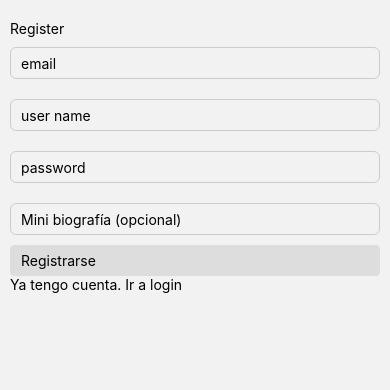
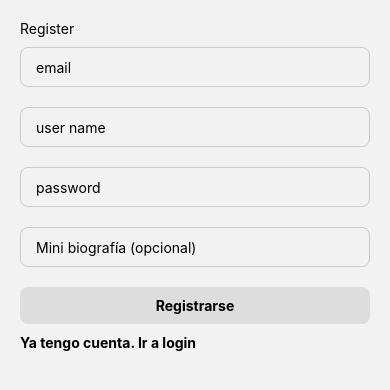
Before and after one commit to orianagUdesa/progra3_mobile, a React Native app in the folder my-app/: screen /Registro in a window 390 px wide. Shown: the top 390 px of the page. Built offline with nearby package versions, Linux system fonts and the light colour scheme; no server answers.

Commit message:
css a register, home, post y login

```diff
--- a/my-app/src/Components/Post/Post.js
+++ b/my-app/src/Components/Post/Post.js
@@ -76,10 +76,9 @@ class Post extends Component {
         const { datos } = this.props.posts;
         return (
           <View style={styles.post}>
-            <Text style={styles.texto}>Datos del Post</Text>
-            <Text style={styles.texto}>Email: {datos.owner}</Text>
-            <Text style={styles.texto}>Texto: {datos.textoPost}</Text>
-            <Text style={styles.likes}>Cantidad de likes: {this.state.cantidadDeLikes}</Text>
+            <Text style={styles.texto}>Publicado por: {datos.owner}</Text>
+            <Text style={styles.texto}>{datos.textoPost}</Text>
+            <Text style={styles.likes}>Likes: {this.state.cantidadDeLikes}</Text>
 
             {this.state.like ? (
               <TouchableOpacity onPress={() => this.unLike()}>
@@ -105,7 +104,7 @@ class Post extends Component {
               <Text>Aún no hay comentarios</Text>
             )}
 
-            <View>
+            <View style={styles.commentButtonContainer}>
               <TextInput
                 keyboardType="default"
                 placeholder="Escribí tu comentario"
@@ -115,8 +114,10 @@ class Post extends Component {
                 multiline
                 value={this.state.comment}
               />
-              <TouchableOpacity onPress={() => this.crearComment()}>
-                <Text>Comentar</Text>
+              <TouchableOpacity
+                style={styles.commentButton}
+                onPress={() => this.crearComment()}>
+                <Text style={styles.commentButtonText}>Comentar</Text>
               </TouchableOpacity>
             </View>
           </View>
@@ -126,27 +127,42 @@ class Post extends Component {
 }
 
 const styles = StyleSheet.create({
-    post:{
-        textAlign: 'right',
-        fontFamily: 'Roboto',
-        borderStyle:'solid',
-    },
-    texto:{
-        textAlign: 'center',
-    },
-    likes:{
-        textAlign:'right',
-    },
-    commentAuthor: {
-        fontWeight: 'bold', // Podemos ajustar este estilo según la app que tomemos de referencia, lo hice para que destaque
+    post: {
+        backgroundColor: 'white',
+        borderRadius: 10,
+        padding: 16,
+        marginVertical: 8,
       },
-    estiloimagen:{
-        marginTop: 20,
-        marginBottom: 10,
-        height:300,
-        width:"100%"
-    }
+      texto: {
+        fontSize: 16,
+        marginBottom: 8,
+      },
+      likes: {
+        fontSize: 14,
+        color: 'gray',
+        marginBottom: 8,
+      },
+      commentAuthor: {
+        fontWeight: 'bold',
+        marginRight: 4,
+      },
+      commentButtonContainer: {
+        flexDirection: 'row',
+        justifyContent: 'flex-end',
+        marginTop: 8, // Espacio entre los comentarios y el botón
+      },
 
+      commentButton: {
+        backgroundColor: '#333',
+        paddingVertical: 8,
+        paddingHorizontal: 16,
+        borderRadius: 10,
+      },
+
+      commentButtonText: {
+        color: 'white',
+        fontWeight: 'bold',
+      },
 })
 
 export default Post;
--- a/my-app/src/screens/Home/Home.js
+++ b/my-app/src/screens/Home/Home.js
@@ -43,7 +43,7 @@ class Home extends Component {
     render(){
         return(
             <View style={styles.mainContainer}>
-                <Text style={styles.title}>Hola mimi!</Text>
+                <Text style={styles.title}>VSCO inspiration</Text>
                 <Text>Posts</Text>
                 {
                     this.state.listaPost.length === 0
@@ -68,16 +68,24 @@ const styles= StyleSheet.create({
     title: {
         textAlign: 'center',
         fontSize: '26px',
+        fontSize: 24,
+        fontWeight: 'bold',
+        marginBottom: 20,
+        color: '#333',
     },
     mainContainer: {
         flex: 1,
         borderRadius: 6,
         marginHorizontal: 20,
-        marginVertical: 5
+        marginVertical: 5,
+        flex: 1,
+        backgroundColor: '#F7F7F7',
+        padding: 20,
     },
     logout:{
         fontSize: '16px',
-
+        color: 'blue',
+        marginTop: 16,
     }
 })
 
--- a/my-app/src/screens/Login/Login.js
+++ b/my-app/src/screens/Login/Login.js
@@ -72,34 +72,36 @@ class Login extends Component {
 }
 
 const styles = StyleSheet.create({
-    formContainer:{
-        paddingHorizontal:10,
+    formContainer: {
+        paddingHorizontal: 20,
         marginTop: 20,
-    },
-    input:{
-        height:20,
-        paddingVertical:15,
-        paddingHorizontal: 10,
-        borderWidth:1,
+      },
+      input: {
+        height: 40,
+        paddingVertical: 10,
+        paddingHorizontal: 15,
+        borderWidth: 1,
         borderColor: '#ccc',
-        borderStyle: 'solid',
-        borderRadius: 6,
-        marginVertical:10,
-    },
-    button:{
-        backgroundColor:'blue',
-        paddingHorizontal: 10,
-        paddingVertical: 6,
+        borderRadius: 8,
+        marginVertical: 10,
+      },
+      button: {
+        backgroundColor: '#ddd',
+        paddingVertical: 10,
+        paddingHorizontal: 15,
+        borderRadius: 8,
+        marginVertical: 10,
+        alignItems: 'center',
+      },
+      textButton: {
+        color: '#000', // Negro
+        fontWeight: 'bold',
+      },
+      registerText: {
+        marginTop: 10,
         textAlign: 'center',
-        borderRadius:4,
-        borderWidth:1,
-        borderStyle: 'solid',
-        borderColor: '#28a745'
-    },
-    textButton:{
-        color: '#fff'
-    }
-
+        color: '#000',
+      },
 })
 
 
--- a/my-app/src/screens/Register/Register.js
+++ b/my-app/src/screens/Register/Register.js
@@ -83,7 +83,7 @@ class Register extends Component {
                     <Text style={styles.textButton}>Registrarse</Text>
                 </TouchableOpacity>
                 <TouchableOpacity onPress={() => this.props.navigation.navigate('Login')}>
-                    <Text>Ya tengo cuenta. Ir a login</Text>
+                    <Text style={styles.textButton}>Ya tengo cuenta. Ir a login</Text>
                 </TouchableOpacity>
             </View>
         )
@@ -91,34 +91,36 @@ class Register extends Component {
 }
 
 const styles = StyleSheet.create({
-    formContainer:{
-        paddingHorizontal:10,
+    formContainer: {
+        paddingHorizontal: 20,
         marginTop: 20,
-    },
-    input:{
-        height:20,
-        paddingVertical:15,
-        paddingHorizontal: 10,
-        borderWidth:1,
+      },
+      input: {
+        height: 40,
+        paddingVertical: 10,
+        paddingHorizontal: 15,
+        borderWidth: 1,
         borderColor: '#ccc',
-        borderStyle: 'solid',
-        borderRadius: 6,
-        marginVertical:10,
-    },
-    button:{
-        backgroundColor:'#DDDDDD',
-        paddingHorizontal: 10,
-        paddingVertical: 6,
+        borderRadius: 8,
+        marginVertical: 10,
+      },
+      button: {
+        backgroundColor: '#ddd',
+        paddingVertical: 10,
+        paddingHorizontal: 15,
+        borderRadius: 8,
+        marginVertical: 10,
+        alignItems: 'center',
+      },
+      textButton: {
+        color: '#000',
+        fontWeight: 'bold',
+      },
+      loginText: {
+        marginTop: 10,
         textAlign: 'center',
-        borderRadius:4,
-        borderWidth:1,
-        borderStyle: 'solid',
-        borderColor: '#DDDDDD'
-    },
-    textButton:{
-        color: '#OOO'
-    }
-
+        color: '#000',
+      },
 })
 
 
```
